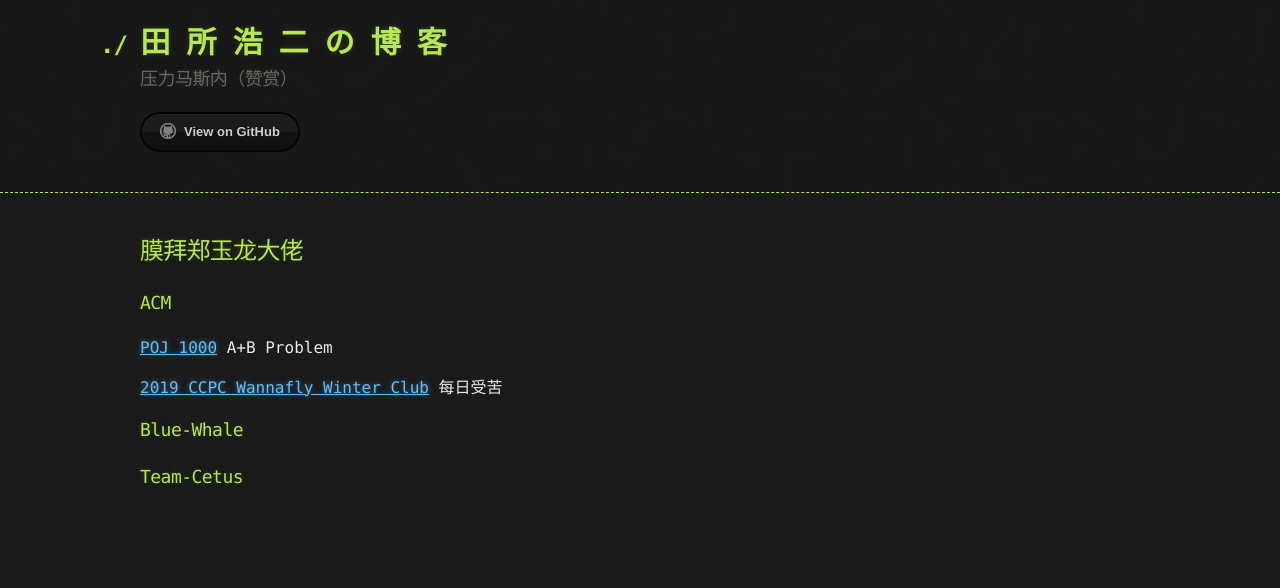
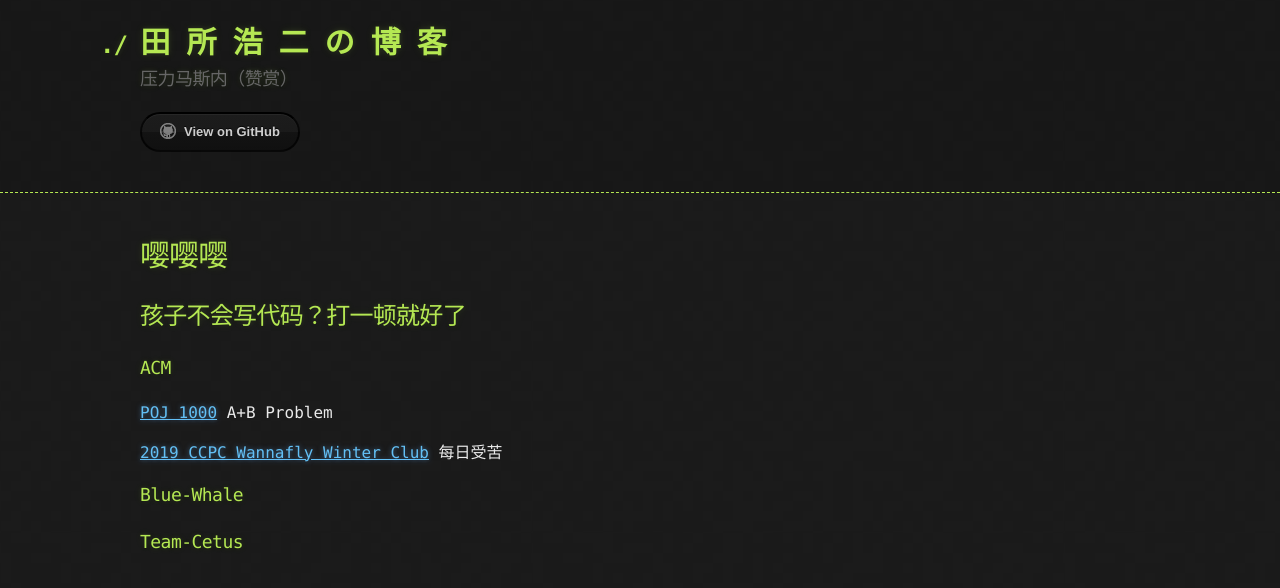
Before and after one commit to JingzeWang/Blog-for-ACM, a Jekyll site: the page built from index.md, in a window 1280 px wide. Shown: the top 588 px of the page. Built offline with Jekyll 4.4.1, drawn with Linux system fonts in a browser that asks for light colours; our own code applies the rules of GitHub Pages for plain Markdown files.

Commit message:
Update index.md
index

```diff
--- a/index.md
+++ b/index.md
@@ -1,4 +1,6 @@
-## 膜拜郑玉龙大佬
+# 嘤嘤嘤
+
+## 孩子不会写代码？打一顿就好了
 
 ### ACM
 
@@ -6,6 +8,10 @@
 
 [2019 CCPC Wannafly Winter Club](./Wannafly2019Winter/Wannafly2019Winter.md) 每日受苦
 
+
+
 ### Blue-Whale
 
+
+
 ### Team-Cetus
```
